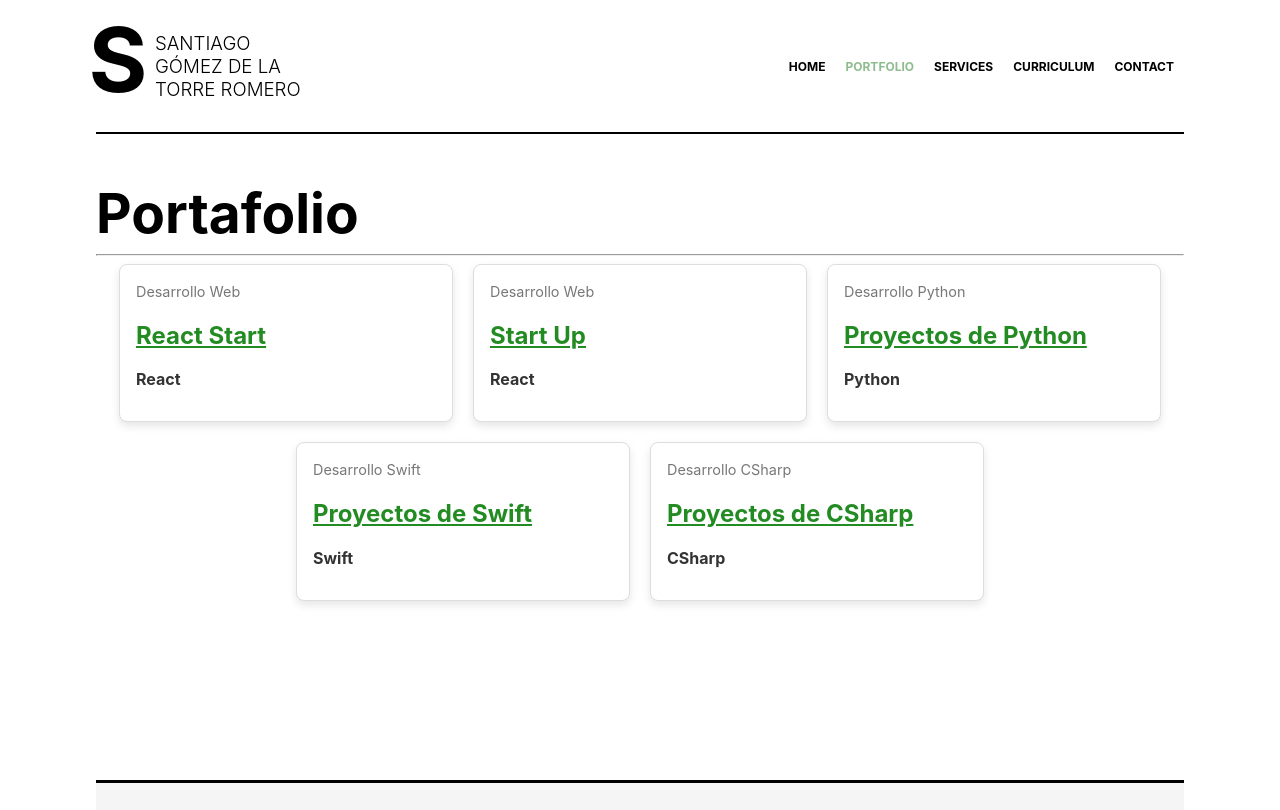
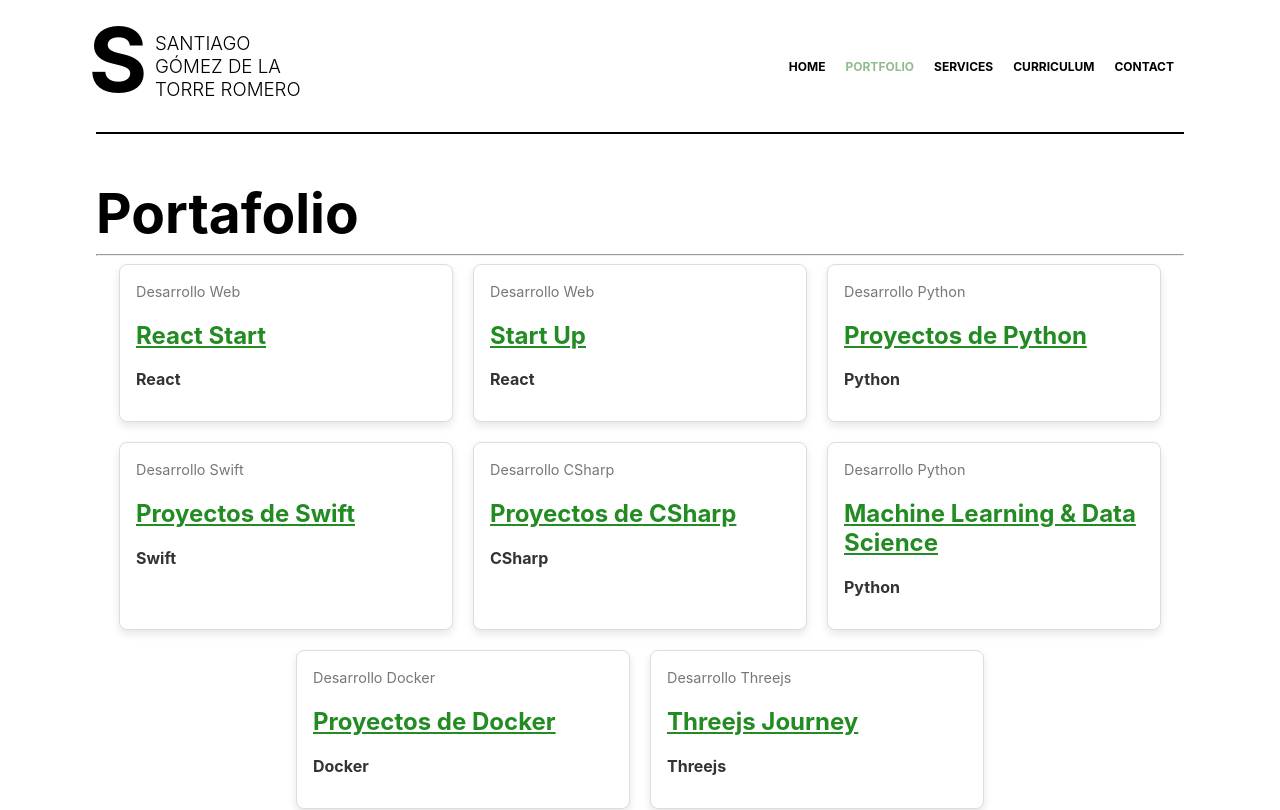
Before and after one commit to sgomez-dev/profesional-homepage, a React (Create React App) app in the folder profesional-homepage/: page /portfolio in a window 1280 px wide. Shown: the top 810 px of the page. Built offline with nearby package versions, Linux system fonts and the light colour scheme.

Commit message:
Adding projects

```diff
--- a/profesional-homepage/src/data/works.js
+++ b/profesional-homepage/src/data/works.js
@@ -1,6 +1,6 @@
 export const works = [
     {
-        'id': '0',
+        'id': 'react-start',
         'nombre': 'React Start',
         'url': 'https://github.com/Santi1503/ReactStart',
         'tecnologias': 'React',
@@ -8,7 +8,7 @@ export const works = [
         'descripcion': 'Este proyecto es un conjunto de proyectos desarrollados en React en donde se ve mi aprendizaje en pequeños módulos. Esto es para la gente que este aprendiendo React desde cero para que se pueda hacer una idea de los componentes que se utilizan en React.'
     },
     {
-        'id': '1',
+        'id': 'start-up',
         'nombre': 'Start Up',
         'url': 'https://start-up-three.vercel.app/',
         'tecnologias': 'React',
@@ -16,7 +16,7 @@ export const works = [
         'descripcion': 'El proyecto esta enfocado en hacer un resumen de las habilidades que tengo actualmente y tener un registro de los proyectos que he estado elaborando. Como tal, es algo parecido a un portafolio, ya que es un intento de primer portafolio.'
     },
     {
-        'id': '2',
+        'id': 'python-projects',
         'nombre': 'Proyectos de Python',
         'url': 'https://github.com/Santi1503/ProyectosPython',
         'tecnologias': 'Python',
@@ -24,7 +24,7 @@ export const works = [
         'descripcion': 'Son varios proyectos desarrollados en Python en los cuales se desglosa en varias áreas. Estas incluyen Machine Learning, Bots de ayuda y pequeñas Aplicaciones.'
     },
     {
-        'id': '3',
+        'id': 'swift-projects',
         'nombre': 'Proyectos de Swift',
         'url': 'https://github.com/Santi1503/Swift-projects',
         'tecnologias': 'Swift',
@@ -32,11 +32,35 @@ export const works = [
         'descripcion': 'Son varios proyectos desarrollados en Swift y SwiftUI en los que se puede ver mi experiencia con tecnologías para desarrollo móvil, en este caso para dispositivos IOS.'
     },
     {
-        'id': '4',
+        'id': 'csharp-projects',
         'nombre': 'Proyectos de CSharp',
         'url': 'https://github.com/Santi1503/CSharp-Projects',
         'tecnologias': 'CSharp',
         'categorias': 'Desarrollo CSharp',
         'descripcion': 'Estos son varios proyectos que he desarrollado en CSharp con los cursos de Microsoft. Aquí de igual manera se encontrarán proyectos de métodos que se utilizan en CSharp.'
+    },
+    {
+        'id': 'machineLearning-dataScience',
+        'nombre': 'Machine Learning & Data Science',
+        'url': 'https://github.com/Santi1503/machineLearning-dataScience',
+        'tecnologias': 'Python',
+        'categorias': 'Desarrollo Python',
+        'descripcion': 'Aquí se puede encontrar varios proyectos que he realizado tras aprender un curso de Machine Learning & Data Science.'
+    },
+    {
+        'id': 'docker',
+        'nombre': 'Proyectos de Docker',
+        'url': 'https://github.com/Santi1503/DockerProyects',
+        'tecnologias': 'Docker',
+        'categorias': 'Desarrollo Docker',
+        'descripcion': 'Aquí se puede encontrar varios proyectos que he realizado para reforzar mis conocimientos de Docker. Son algunos proyectos que he realizado antes pero ahora utilizando Docker.'
+    },
+    {
+        'id': 'threejs',
+        'nombre': 'Threejs Journey',
+        'url': 'https://github.com/Santi1503/Threejs-journey',
+        'tecnologias': 'Threejs',
+        'categorias': 'Desarrollo Threejs',
+        'descripcion': 'Se detalla  el proceso de aprender Threejs y los proyectos que he realizado en el camino.'
     }
 ]
```
